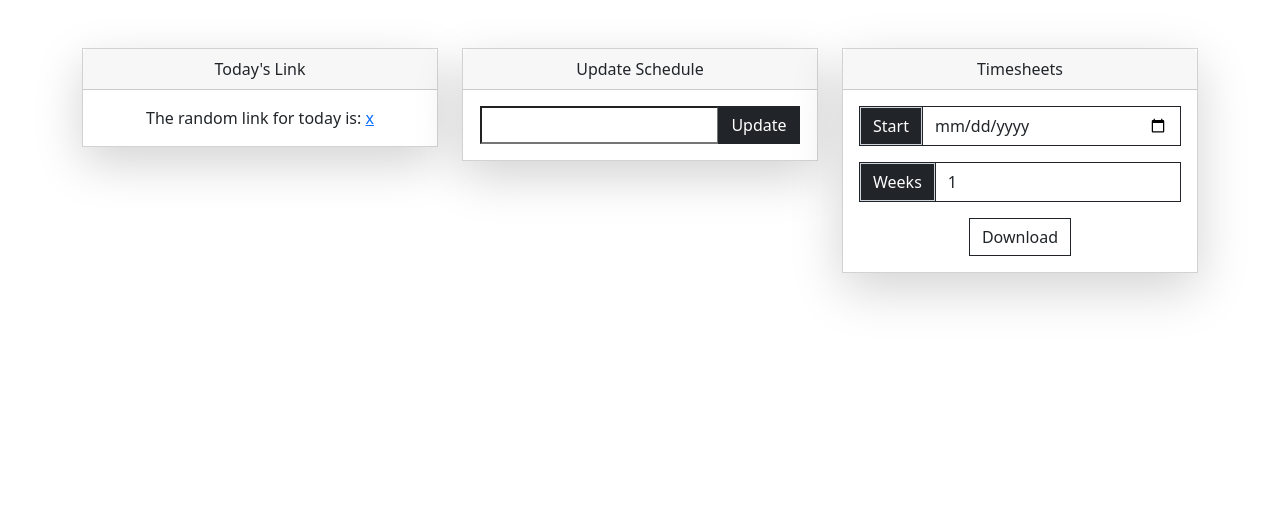
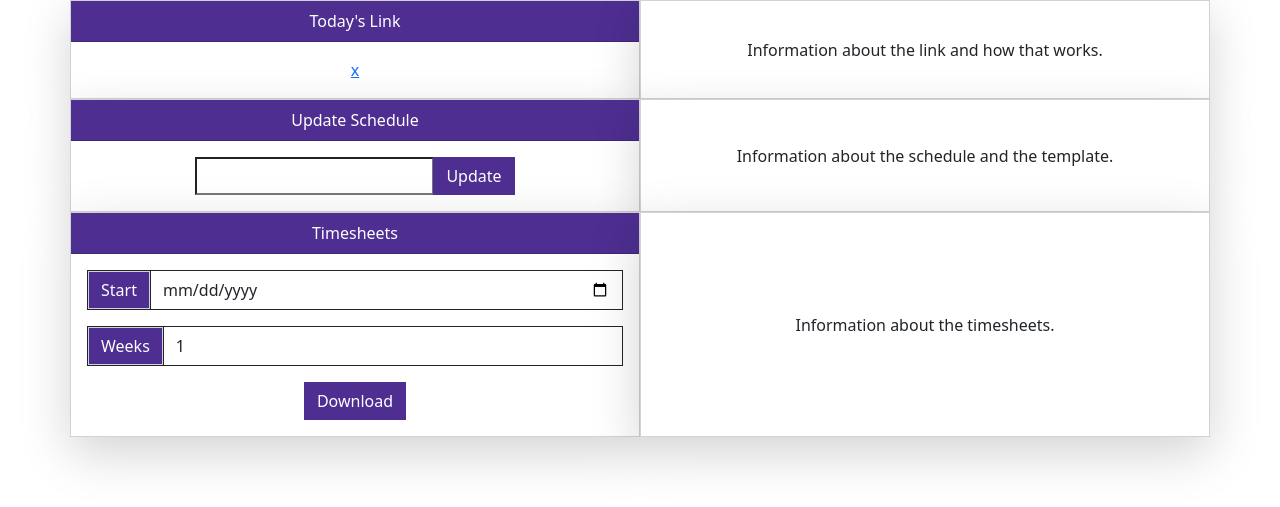
Before and after one commit to Proto007/UTA-Management-System, a Django app: page /6d975d9e9f5e6d5a461ded16097ec288/ in a window 1280 px wide. Shown: the top 507 px of the page. Run offline with Django 4.2, Linux system fonts and the light colour scheme; tables that the repository leaves empty hold one stand-in row (values such as "Sample post"); a database or web service that is not in the repository returns one stand-in record (values such as "Sample title"); data that the repository does not hold is empty.

Commit message:
new layout to show information for the admin

```diff
--- a/uta_management_system/templates/adminpage.html
+++ b/uta_management_system/templates/adminpage.html
@@ -22,45 +22,51 @@
             </p>
         {% endfor %}
     {% endif %}
-    <div class="container text-center mt-5">
+    <div class="container text-center">
         <div class="row">
-            <div class="col">
-                <div class="card rounded-0 shadow-lg bg-body" id="checkin-endpoint-actions">
-                    <div class="card-header">Today's Link</div>
+            <div class="col card rounded-0 shadow-lg bg-body p-0" id="checkin-endpoint-actions">
+                <div class="card-header rounded-0 text-white" style="background-color:#4e2e91;">Today's Link</div>
                 <div class="card-body">
-                        The random link for today is:
                     <a href="http://{{ request.get_host }}/{{ random_pass }}" target="_blank"> {{ random_pass }}</a>
                 </div>
             </div>
+            <div class="col card rounded-0 justify-content-center p-0 shadow-lg">
+                Information about the link and how that works.
             </div>
-            <div class="col">
-                <div class="card rounded-0 shadow-lg bg-body" id="schedule-actions">
-                    <div class="card-header">Update Schedule</div>
+        </div>
+        <div class="row">
+            <div class="col card rounded-0 shadow-lg bg-body p-0" id="schedule-actions">
+                <div class="card-header rounded-0 text-white" style="background-color:#4e2e91;">Update Schedule</div>
                 <div class="card-body">
                     <form method="POST" class="input-group d-flex justify-content-center">
                         <input type='url' name='file_link'>
-                            <button class="btn btn-dark rounded-0" type='submit'>Update</button>
+                        <button class="btn rounded-0 text-white" type='submit' style="background-color: #4e2e91;">Update</button>
                     </form>
                 </div>
             </div>
+            <div class="col card rounded-0 justify-content-center p-0 shadow-lg">
+                Information about the schedule and the template.
             </div>
-            <div class="col">
-                <div class="card rounded-0 shadow-lg bg-body" id="timesheet-actions">
-                    <div class="card-header">Timesheets</div>
+        </div>
+        <div class="row">
+            <div class="col card rounded-0 shadow-lg bg-body p-0" id="timesheet-actions">
+                <div class="card-header rounded-0 text-white" style="background-color:#4e2e91;">Timesheets</div>
                 <div class="card-body">
                     <form method="POST">
                         <div class="input-group mb-3">
-                                <div class="border border-dark input-group-prepend"> <span class="input-group-text text-bg-dark rounded-0">Start</span></div>
+                            <div class="border border-dark input-group-prepend"> <span class="input-group-text rounded-0 text-white" style="background-color:#4e2e91;">Start</span></div>
                             <input class="border border-dark form-control rounded-0" type="date" name="start_date" required>
                         </div>
                         <div class="input-group mb-3">
-                                <div class="border border-dark input-group-prepend"> <span class="input-group-text text-bg-dark rounded-0">Weeks</span></div>
+                            <div class="border border-dark input-group-prepend"> <span class="input-group-text rounded-0 text-white" style="background-color:#4e2e91;">Weeks</span></div>
                             <input class="border border-dark form-control rounded-0" type="number" value="1" min="0" max="5" name="weeks" required>
                         </div>
-                            <button class="btn btn-outline-dark rounded-0" type='submit' name="timesheet" value="True">Download</button>
+                        <button class="btn rounded-0 text-white" type='submit' name="timesheet" value="True" style="background-color:#4e2e91;">Download</button>
                     </form>
                 </div>
             </div>
+            <div class="col card rounded-0 justify-content-center p-0 shadow-lg">
+                Information about the timesheets.
             </div>
         </div>
     </div>
```
Lines whose indentation alone changed are shown as unchanged.
